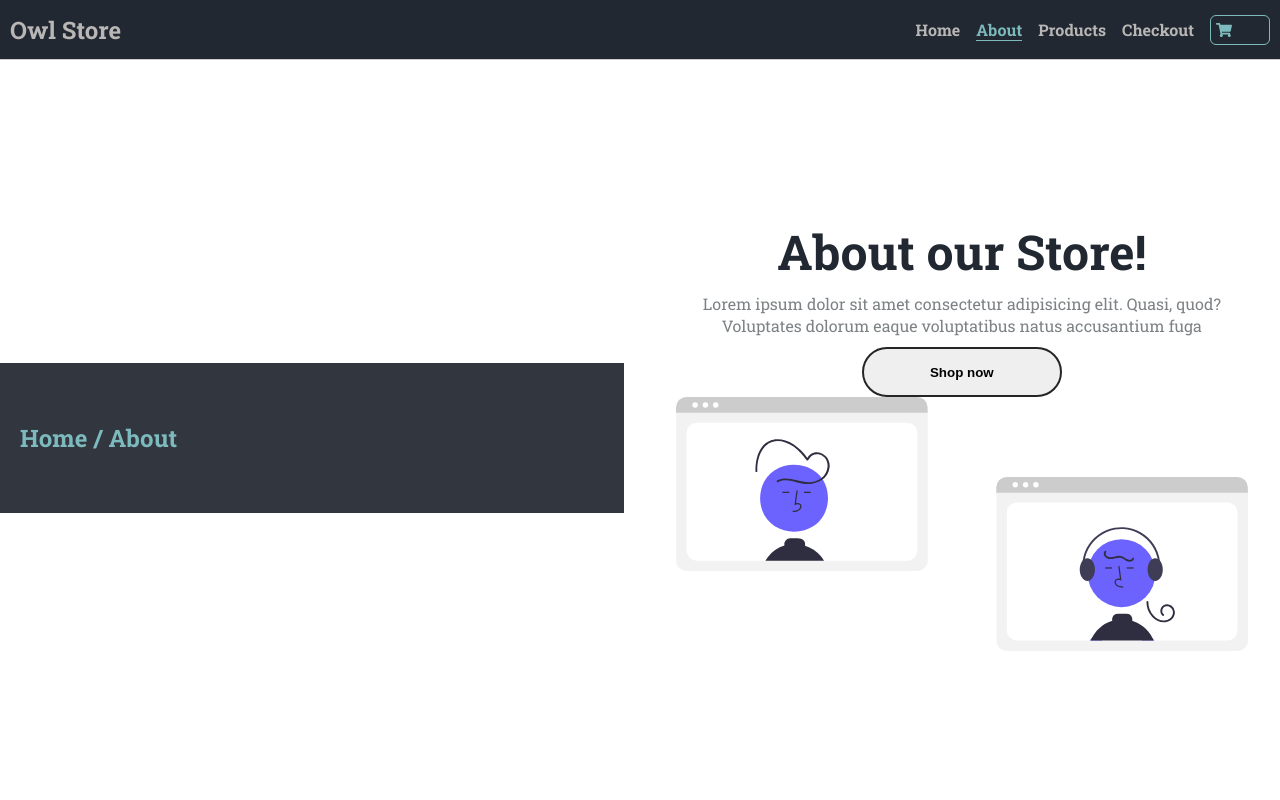
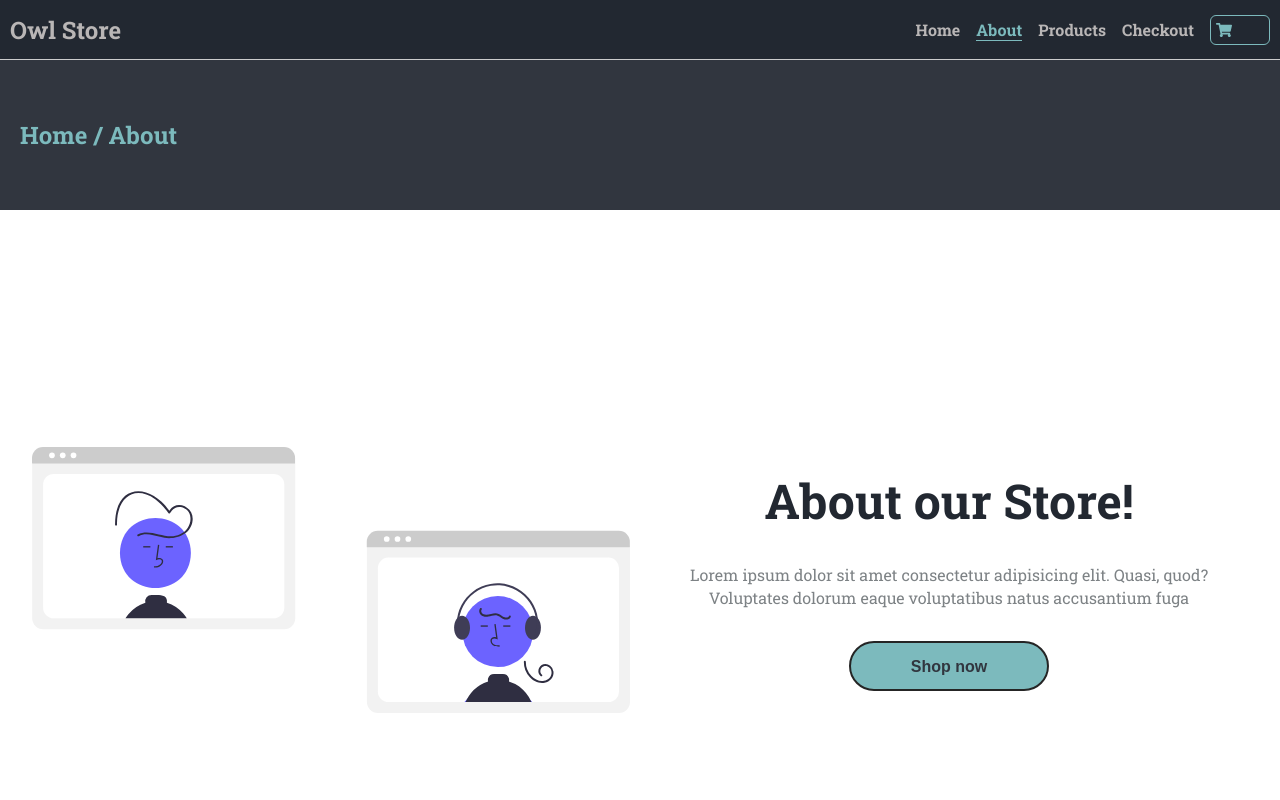
Before and after one commit to AliAbdElGawad/ecommerce-store, a React (Vite) app: page /about in a window 1280 px wide. Shown: the top 800 px of the page. Built offline with nearby package versions, Linux system fonts and the light colour scheme; no server answers; a web font is replaced by a local one.

Commit message:
Update README.md

```diff
--- a/src/components/Landing.jsx
+++ b/src/components/Landing.jsx
@@ -1,6 +1,7 @@
+import { Link } from "react-router-dom";
 import styled from "styled-components";
+import { Button } from "../components";
 import heroImg from "../assets/images/undraw_web_shopping_re_owap.svg";
-import { Link } from "react-router-dom";
 
 const Landing = () => {
   return (
@@ -12,7 +13,7 @@ const Landing = () => {
           Voluptates dolorum eaque voluptatibus natus accusantium fuga
         </p>
         <Link to="/products">
-          <button type="button">Shop now</button>
+          <Button>Shop now</Button>
         </Link>
       </div>
       <div className="img">
@@ -44,12 +45,12 @@ const Wrapper = styled.section`
     flex: 1;
     h1 {
       font-size: 3em;
-      padding-bottom: 10px;
+      padding-bottom: 1rem;
     }
     p {
       line-height: 1.4;
       color: #7d8285;
-      padding-bottom: 10px;
+      padding-bottom: 1rem;
     }
     button {
       height: 50px;
@@ -58,10 +59,10 @@ const Wrapper = styled.section`
       border: 2px solid #252525;
       border-radius: 30px;
       font-weight: bold;
-      transition: all 0.3s ease;
+      transition: var(--transition);
       &:hover {
-        color: var(--text-color);
-        background-color: rgba(69, 136, 176, 0.2);
+        color: var(--third-color);
+        background-color: var(--primary-color);
       }
     }
   }
--- a/src/contexts/CartContext.jsx
+++ b/src/contexts/CartContext.jsx
@@ -55,6 +55,30 @@ const reducer = (state, action) => {
       return { ...localData };
     }
   }
+  if (action.type === "TOGGLE_CART_ITEM_AMOUNT") {
+    const { value, id } = action.payload;
+    const tempCart = state.cart.map((item) => {
+      if (item.id === id) {
+        if (value === "inc") {
+          let newAmount = item.amount + 1;
+          if (newAmount > item.max) {
+            newAmount = item.max;
+          }
+          return { ...item, amount: newAmount };
+        }
+        if (value === "dec") {
+          let newAmount = item.amount - 1;
+          if (newAmount < 1) {
+            newAmount = 1;
+          }
+          return { ...item, amount: newAmount };
+        }
+      }
+      return item;
+    });
+    return { ...state, cart: tempCart };
+  }
+
   // return State BY Default
   return state;
 };
@@ -66,15 +90,34 @@ export const CartProvider = ({ children }) => {
   const addToCart = (item) => {
     dispatch({ type: "ADD_TO_CART", payload: item });
   };
+  const removeFromCart = (id) => {
+    dispatch({ type: "REMOVE_FROM_CART", payload: id });
+  };
+  const clearCart = () => {
+    dispatch({ type: "RESET_CART" });
+  };
+  const updateItemInCart = (value, id) => {
+    dispatch({ type: "TOGGLE_CART_ITEM_AMOUNT", payload: { value, id } });
+  };
   useEffect(() => {
     dispatch({ type: "GET_FROM_LOCAL" });
   }, []);
   useEffect(() => {
+    dispatch({ type: "UPDATE_LOCAL" });
     dispatch({ type: "CALC_TOTAL" });
-    dispatch({ type: "UPDATE_LOCAL" });
   }, [state.cart]);
   return (
-    <store.Provider value={{ ...state, addToCart }}>{children}</store.Provider>
+    <store.Provider
+      value={{
+        ...state,
+        addToCart,
+        clearCart,
+        removeFromCart,
+        updateItemInCart,
+      }}
+    >
+      {children}
+    </store.Provider>
   );
 };
 
--- a/src/pages/AboutPage.jsx
+++ b/src/pages/AboutPage.jsx
@@ -1,12 +1,15 @@
-import { HeroSection } from "../components";
+import { HeroSection, Button } from "../components";
 import { Link } from "react-router-dom";
 import styled from "styled-components";
 import AboutImg from "../assets/images/undraw_remote_team_re_ck1y.svg";
 const About = () => {
   return (
-    <Wrapper>
+    <section className="content">
       <HeroSection title={"About"} />
-      <div className="container">
+      <Wrapper>
+        <div className="img">
+          <img src={AboutImg} alt="hero" />
+        </div>
         <div className="text">
           <h1>About our Store!</h1>
           <p>
@@ -14,22 +17,19 @@ const About = () => {
             quod? Voluptates dolorum eaque voluptatibus natus accusantium fuga
           </p>
           <Link to="/products">
-            <button type="button">Shop now</button>
+            <Button>Shop now</Button>
           </Link>
         </div>
-        <div className="img">
-          <img src={AboutImg} alt="hero" />
-        </div>
-      </div>
-    </Wrapper>
+      </Wrapper>
+    </section>
   );
 };
-const Wrapper = styled.section`
+const Wrapper = styled.div`
   display: flex;
   justify-content: space-between;
   align-items: center;
   height: calc(100dvh - 60px);
-  padding-top: 15px;
+  padding: 2rem;
   text-align: center;
   color: var(--primary-color);
   gap: 20px;
@@ -44,12 +44,12 @@ const Wrapper = styled.section`
     flex: 1;
     h1 {
       font-size: 3em;
-      padding-bottom: 10px;
+      padding-bottom: 2rem;
     }
     p {
       line-height: 1.4;
       color: #7d8285;
-      padding-bottom: 10px;
+      padding-bottom: 2rem;
     }
     button {
       height: 50px;
@@ -61,11 +61,13 @@ const Wrapper = styled.section`
       transition: all 0.3s ease;
       &:hover {
         color: var(--text-color);
-        background-color: rgba(69, 136, 176, 0.2);
+        background-color: var(--primary-color);
       }
     }
   }
   .img {
+    display: grid;
+    place-items: center;
     flex: 1;
     img {
       max-width: 100%;
--- a/src/pages/ProductsPage.jsx
+++ b/src/pages/ProductsPage.jsx
@@ -16,6 +16,7 @@ const ProductsPage = () => {
 export default ProductsPage;
 
 const Wrapper = styled.section`
+  min-height: 100dvh;
   .products-section {
     display: flex;
   }
```
